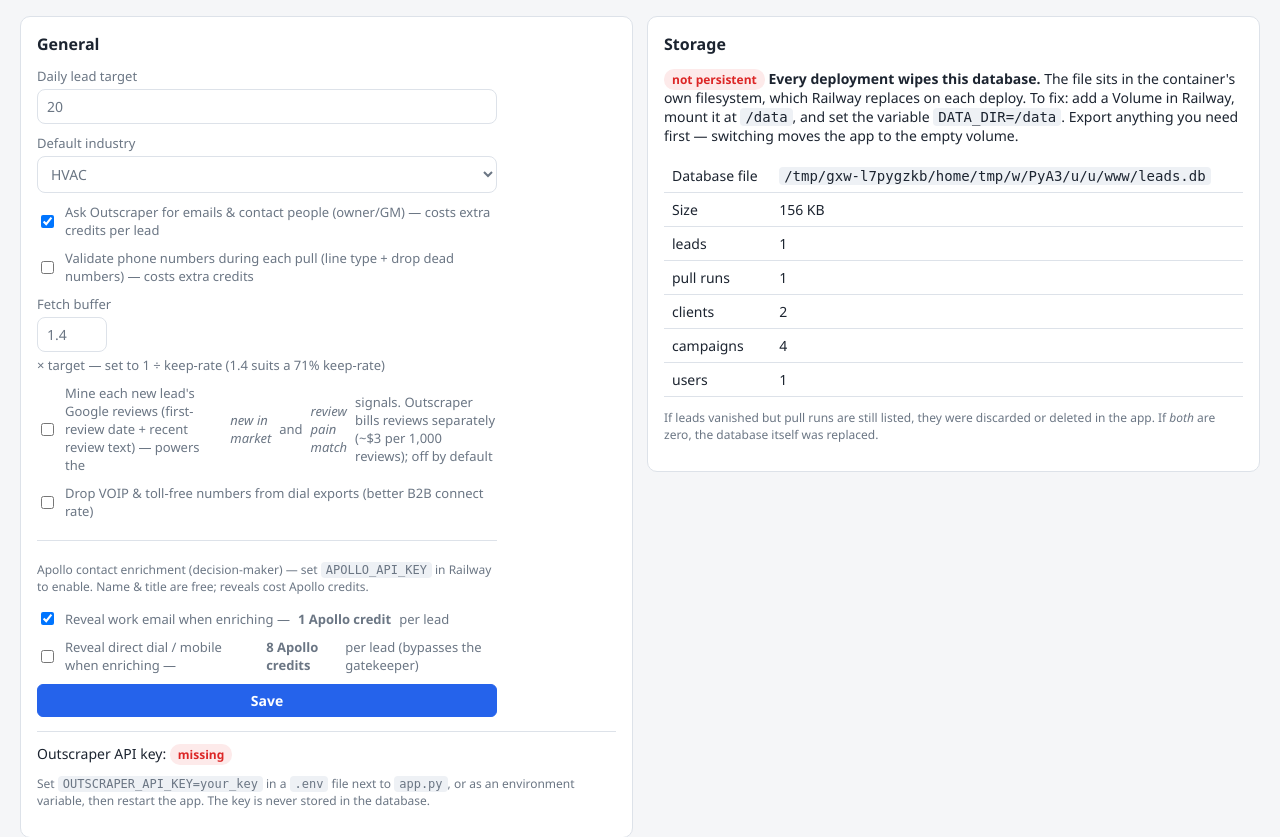
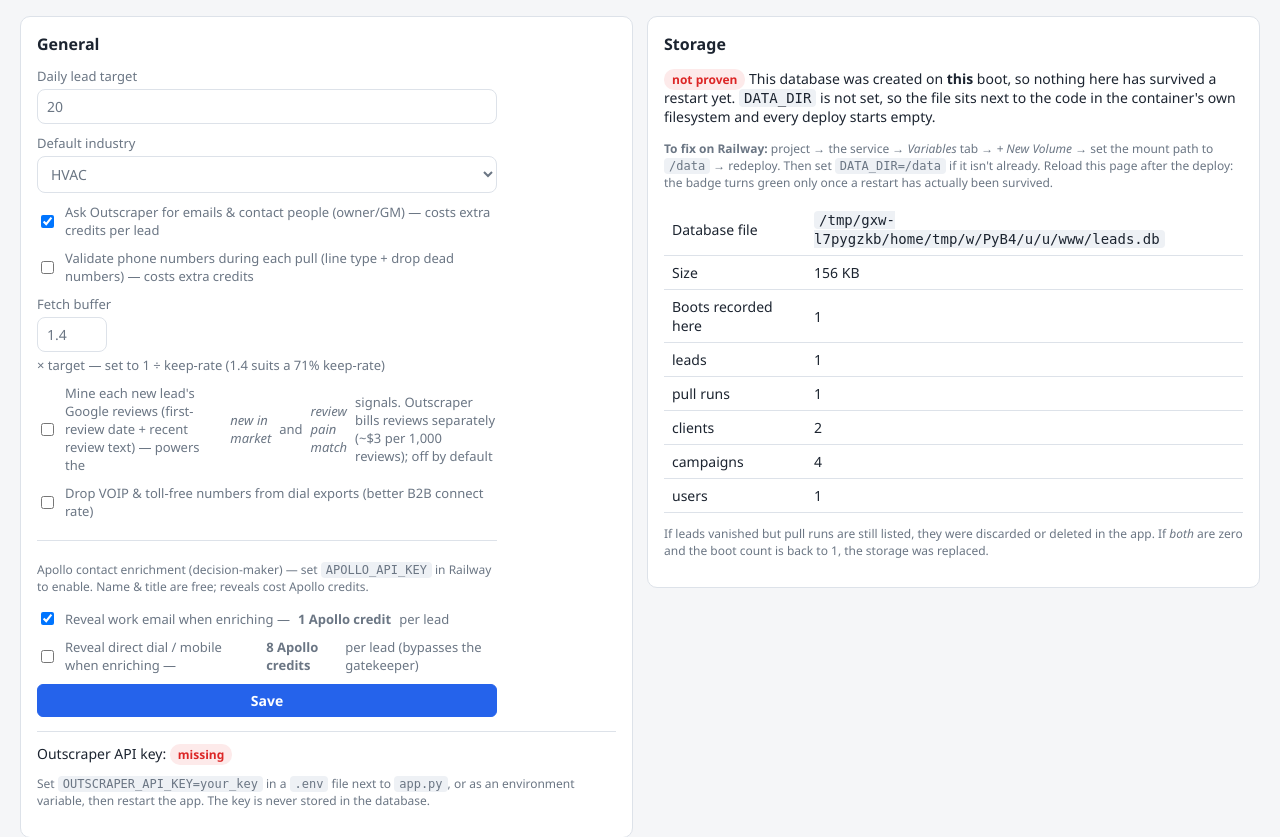
Before and after one commit to AbbieALtria/Outbound-Leads-, a Flask app: page /settings in a window 1280 px wide. Shown: the part 43-880 px from the top of the page. Run offline with Flask 3, Linux system fonts and the light colour scheme; data comes from the database, SQL or seed files in the repository; tables that the repository leaves empty hold one stand-in row (values such as "Sample post").

Commit message:
Prove storage persistence with a boot counter instead of trusting DATA_DIR
The Storage panel called the database persistent whenever DATA_DIR was
set. That was wrong, and it told the user their data was safe while it
was being discarded on every deploy: with no volume mounted at the path,
db.py's mkdir just creates the directory inside the container, so writes
succeed and the path looks right until the deploy that throws it away.

Count boots in a file beside the database. Surviving a restart is the
only real evidence, so the badge goes green on the second boot and
"not proven" is now its own state rather than being rounded up to
persistent. The panel spells out the Railway fix while unproven.

Co-Authored-By: Claude Opus 5 <noreply@anthropic.com>

```diff
--- a/app.py
+++ b/app.py
@@ -47,6 +47,9 @@ app.secret_key = (os.environ.get("SECRET_KEY")
 # Initialize the database at import time so it works under gunicorn (which never
 # runs the __main__ block below), not only when started via `python app.py`.
 db.init_db()
+# Must happen every boot, before anything can fail, so Settings can report
+# whether this deploy's storage is the same storage the last deploy used.
+BOOT_INFO = db.record_boot()
 _seed_conn = db.connect()
 users.ensure_admin(_seed_conn)
 
@@ -866,21 +869,29 @@ def settings():
 
 
 def storage_status(conn):
-    """Where the database lives and whether it survives a redeploy.
-
-    Without DATA_DIR pointing at a mounted volume the file sits in the container
-    filesystem, so every deploy silently starts from an empty database. That
-    looks identical to "someone deleted the leads", which is exactly the
-    ambiguity this panel exists to remove.
+    """Where the database lives, and whether it has been PROVEN to survive.
+
+    An earlier version of this called storage persistent whenever DATA_DIR was
+    set, and was wrong: with no volume mounted there the directory is just
+    created inside the container, so writes succeed and the path looks correct
+    right up until the deploy that discards it. Only a boot counter that
+    outlives a restart is evidence, so "unproven" is reported as its own state
+    rather than being rounded up to persistent.
     """
-    persistent = bool(os.environ.get("DATA_DIR"))
+    boots = int(BOOT_INFO.get("boots", 1))
     counts = {}
     for table in ("leads", "pull_runs", "clients", "campaigns", "users"):
         try:
             counts[table] = conn.execute(f"SELECT COUNT(*) AS n FROM {table}").fetchone()["n"]
         except sqlite3.Error:
             counts[table] = "?"
-    return {"path": str(db.DB_FILE), "persistent": persistent, "counts": counts,
+    return {"path": str(db.DB_FILE),
+            "configured": bool(os.environ.get("DATA_DIR")),
+            "proven": boots >= 2,
+            "boots": boots,
+            "first_boot": BOOT_INFO.get("first_boot", ""),
+            "write_error": BOOT_INFO.get("error", ""),
+            "counts": counts,
             "size_kb": round(db.DB_FILE.stat().st_size / 1024) if db.DB_FILE.exists() else 0}
 
 
--- a/db.py
+++ b/db.py
@@ -12,6 +12,7 @@ left in place untouched.
 """
 
 import csv
+import json
 import os
 import re
 import sqlite3
@@ -25,6 +26,32 @@ SCRIPT_DIR = Path(__file__).resolve().parent
 DATA_DIR = Path(os.environ.get("DATA_DIR") or SCRIPT_DIR)
 DATA_DIR.mkdir(parents=True, exist_ok=True)
 DB_FILE = DATA_DIR / "leads.db"
+# Beside the database, and only useful if it outlives a deploy — see record_boot.
+BOOT_FILE = DATA_DIR / ".boots.json"
+
+
+def record_boot():
+    """Count boots in a file next to the database, so persistence can be PROVEN.
+
+    That DATA_DIR is set proves nothing. The mkdir above happily creates the
+    directory inside the container when no volume is mounted there, and the
+    result is indistinguishable from real storage — writes succeed, the path
+    looks right — until the next deploy throws the whole thing away. A counter
+    that survives a restart is the only honest evidence, so a boot count still
+    stuck at 1 after a redeploy means the storage is ephemeral.
+    """
+    info = {"first_boot": now_iso(), "boots": 0}
+    try:
+        if BOOT_FILE.exists():
+            stored = json.loads(BOOT_FILE.read_text())
+            if isinstance(stored, dict):
+                info.update(stored)
+        info["boots"] = int(info.get("boots", 0)) + 1
+        info["last_boot"] = now_iso()
+        BOOT_FILE.write_text(json.dumps(info))
+    except (OSError, ValueError, TypeError):
+        info["error"] = "could not write to the data directory"
+    return info
 
 # Old-format files, imported once if present
 OLD_SEEN_DB = SCRIPT_DIR / "seen_leads.sqlite3"
--- a/templates/settings.html
+++ b/templates/settings.html
@@ -70,27 +70,44 @@
 
   <section class="card">
     <h2>Storage</h2>
-    {% if storage.persistent %}
+    {% if storage.proven %}
       <p><span class="badge badge-ok">persistent</span>
-      Leads survive restarts and deployments.</p>
+      Confirmed — this database has survived {{ storage.boots - 1 }}
+      restart{{ 's' if storage.boots != 2 }} since {{ storage.first_boot[:10] }}.</p>
     {% else %}
-      <p><span class="badge badge-hot">not persistent</span>
-      <strong>Every deployment wipes this database.</strong> The file sits in the
-      container's own filesystem, which Railway replaces on each deploy. To fix:
-      add a Volume in Railway, mount it at <code>/data</code>, and set the
-      variable <code>DATA_DIR=/data</code>. Export anything you need first —
-      switching moves the app to the empty volume.</p>
+      <p><span class="badge badge-hot">not proven</span>
+      This database was created on <strong>this</strong> boot, so nothing here has
+      survived a restart yet.
+      {% if storage.configured %}
+        <code>DATA_DIR</code> is set, but that alone guarantees nothing: if no volume
+        is mounted at that path, the app simply creates the folder inside the
+        container and it is discarded on the next deploy.
+      {% else %}
+        <code>DATA_DIR</code> is not set, so the file sits next to the code in the
+        container's own filesystem and every deploy starts empty.
+      {% endif %}
+      </p>
+      <p class="dim small"><strong>To fix on Railway:</strong> project → the service →
+      <em>Variables</em> tab → <em>+ New Volume</em> → set the mount path to
+      <code>/data</code> → redeploy. Then set <code>DATA_DIR=/data</code> if it isn't
+      already. Reload this page after the deploy: the badge turns green only once a
+      restart has actually been survived.</p>
+    {% endif %}
+    {% if storage.write_error %}
+      <p><span class="badge badge-hot">read-only</span> {{ storage.write_error }} —
+      the app cannot write beside its database.</p>
     {% endif %}
     <table class="mini">
       <tr><td>Database file</td><td><code>{{ storage.path }}</code></td></tr>
       <tr><td>Size</td><td>{{ storage.size_kb }} KB</td></tr>
+      <tr><td>Boots recorded here</td><td>{{ storage.boots }}</td></tr>
       {% for name, n in storage.counts.items() %}
       <tr><td>{{ name.replace('_', ' ') }}</td><td>{{ n }}</td></tr>
       {% endfor %}
     </table>
     <p class="dim small">If leads vanished but pull runs are still listed, they were
-    discarded or deleted in the app. If <em>both</em> are zero, the database itself
-    was replaced.</p>
+    discarded or deleted in the app. If <em>both</em> are zero and the boot count is
+    back to 1, the storage was replaced.</p>
   </section>
 
   <section class="card wide">
```
